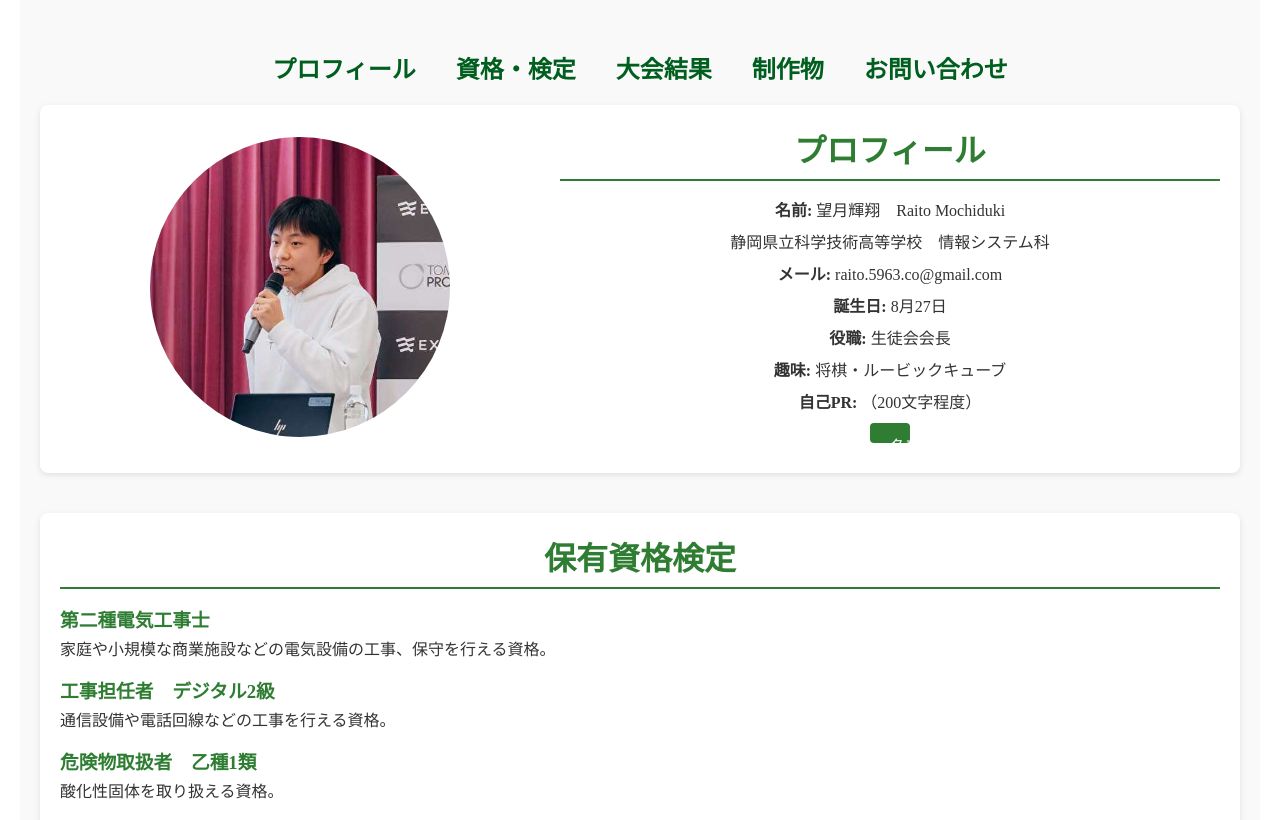
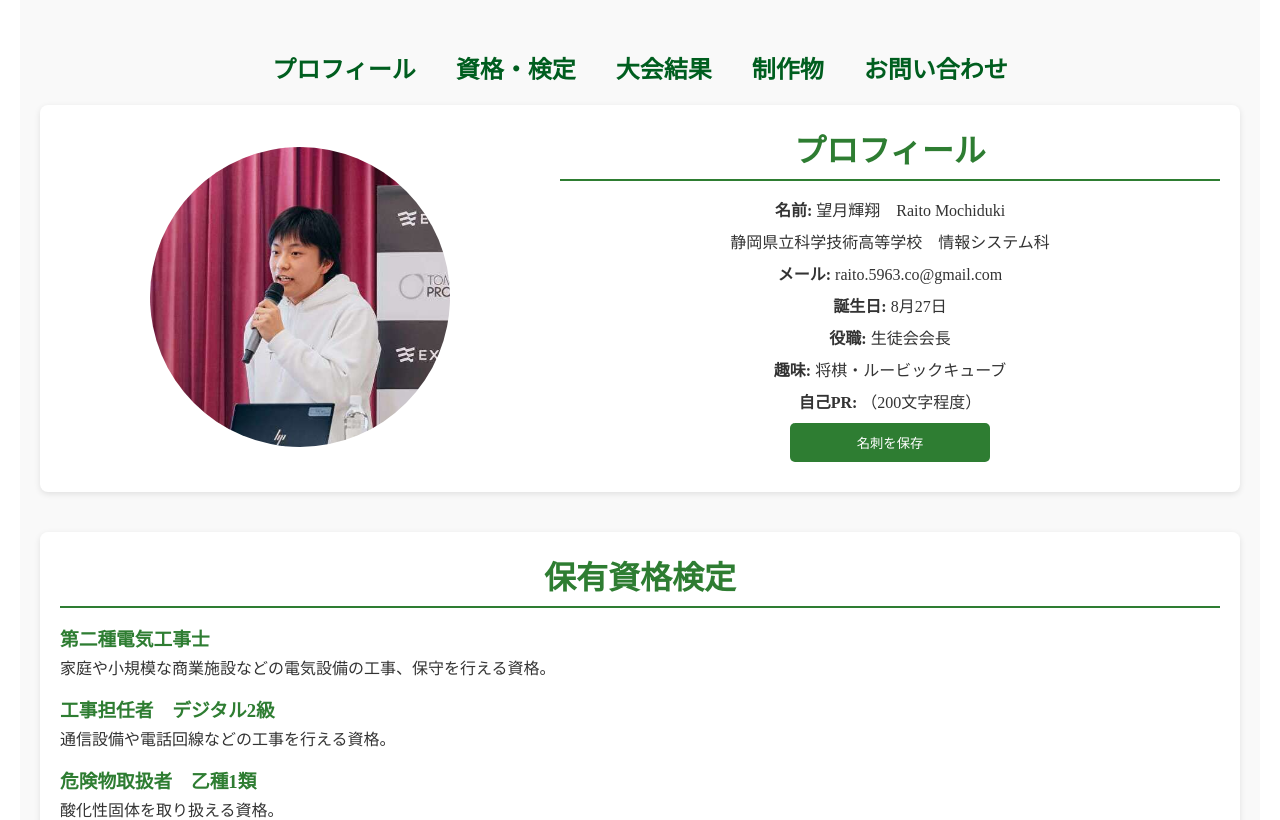
Before and after one commit to Raito5963/myhp, a Next.js app: page /1 in a window 1280 px wide. Shown: the top 820 px of the page. Built offline with nearby package versions, Linux system fonts and the light colour scheme.

Commit message:
名刺保存ボタンのスタイルを整備し、クラス名を変更

```diff
--- a/app/[profileId]/page.tsx
+++ b/app/[profileId]/page.tsx
@@ -52,7 +52,7 @@ export default function Profile() {
                             <li><strong>趣味:</strong> 将棋・ルービックキューブ</li>
                             <li><strong>自己PR:</strong> （200文字程度）</li>
                         </ul>
-                        <input className="button" type='button' value='名刺を保存' onClick={handleSaveImage} />
+                        <input className="saveButton" type='button' value='名刺を保存' onClick={handleSaveImage} />
                     </div>
                 </div>
                 <canvas ref={canvasRef} style={{ display: "none" }} />
--- a/app/style/home.css
+++ b/app/style/home.css
@@ -116,6 +116,20 @@ h1 {
 /* ボタン */
 .button {
     display: block;
+    margin: 10px auto;
+    padding: 10px;
+    background: #2E7D32;
+    color: white;
+    border: none;
+    border-radius: 5px;
+    cursor: pointer;
+    text-align: center;
+    transition: background 0.3s ease;
+}
+
+.saveButton {
+    display: block;
+    width: 100%;
     max-width: 200px;
     margin: 10px auto;
     padding: 10px;
```
